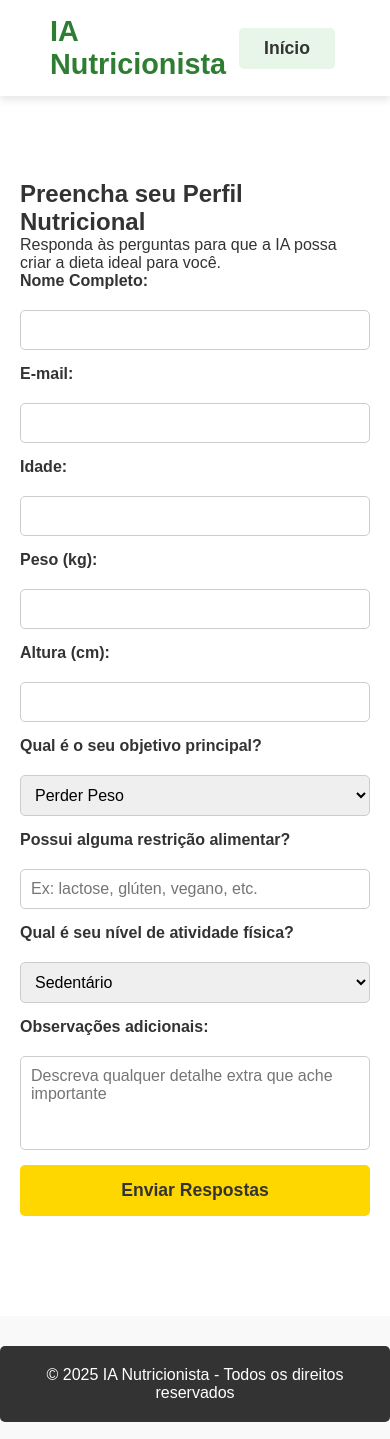
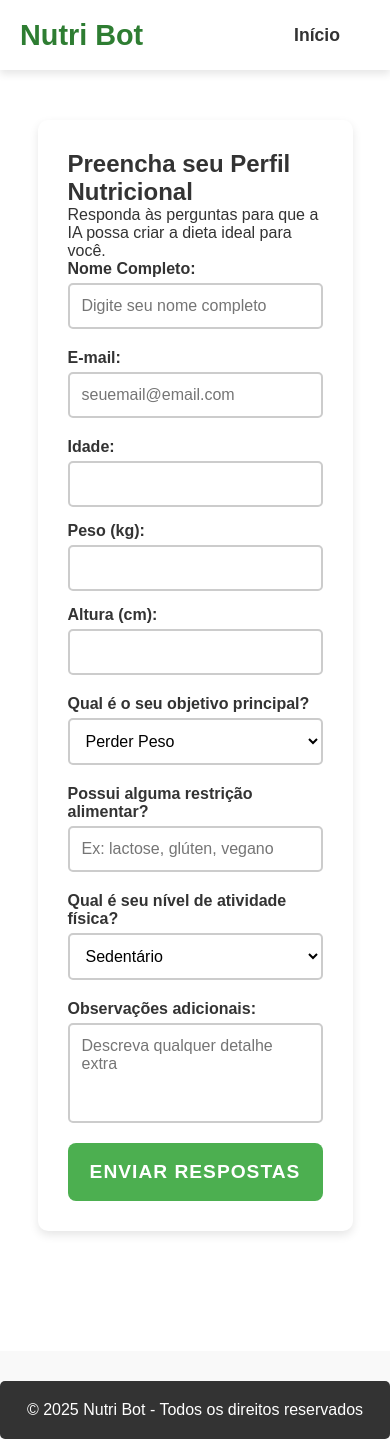
Before and after one commit to ErickSantos2002/NutriBot, a plain HTML site: page formulario.html in a window 390 px wide. Drawn offline with Linux system fonts and the light colour scheme.

Commit message:
Backup site

```diff
--- /dev/null
+++ b/css_form.css
@@ -0,0 +1,211 @@
+/* Configuração global */
+* {
+    margin: 0;
+    padding: 0;
+    box-sizing: border-box;
+    font-family: Arial, sans-serif;
+}
+
+body {
+    background-color: #f9f9f9;
+    color: #333;
+}
+
+/* Navbar fixa */
+.navbar {
+    position: fixed;
+    top: 0;
+    left: 0;
+    width: 100%;
+    background-color: white;
+    box-shadow: 0 4px 8px rgba(0, 0, 0, 0.1);
+    display: flex;
+    justify-content: space-between;
+    align-items: center;
+    padding: 15px 50px;
+    z-index: 1000;
+    height: 70px; /* Define uma altura fixa */
+}
+
+/* Ajusta os itens da navbar para ficarem bem centralizados */
+.navbar .container {
+    display: flex;
+    width: 100%;
+    max-width: 1200px;
+    margin: 0 auto;
+    align-items: center;
+    justify-content: space-between;
+}
+
+.navbar .logo {
+    font-size: 1.8em;
+    font-weight: bold;
+    color: #2E7D32;
+}
+
+/* Estilização do menu */
+.navbar nav ul {
+    list-style: none;
+    margin: 0;
+    padding: 0;
+    display: flex;
+    align-items: center;
+}
+
+/* Ajuste para o item de menu */
+.navbar nav ul li {
+    margin: 0 15px;
+}
+
+/* Ajuste no link */
+.navbar nav ul li a {
+    text-decoration: none;
+    color: #333;
+    font-size: 1.1em;
+    font-weight: bold;
+    transition: color 0.3s ease-in-out;
+    padding: 10px 15px;
+}
+
+/* Melhor espaçamento no hover */
+.navbar nav ul li a:hover {
+    color: #2E7D32;
+}
+
+/* Estilização da seção do formulário */
+.form-section {
+    background-color: white;
+    min-height: 100vh; /* Garante que o formulário ocupe a tela toda */
+    display: flex;
+    align-items: center;
+    justify-content: center;
+    flex-direction: column;
+    padding: 120px 20px; /* Aumentado para melhorar espaçamento */
+}
+
+/* Ajuste do container do formulário */
+.form-section .container {
+    max-width: 700px; /* Maior para ficar mais confortável */
+    width: 100%;
+    background: white;
+    padding: 30px;
+    border-radius: 10px;
+    box-shadow: 0px 4px 10px rgba(0, 0, 0, 0.1);
+}
+
+/* Estilização do formulário */
+form {
+    display: flex;
+    flex-direction: column;
+    gap: 20px;
+}
+
+/* Alinha os campos na mesma linha */
+.form-row {
+    display: flex;
+    gap: 15px;
+    justify-content: space-between;
+}
+
+/* Cada campo do formulário */
+.form-group {
+    display: flex;
+    flex-direction: column;
+    width: 100%;
+}
+
+/* Labels */
+label {
+    font-weight: bold;
+    margin-bottom: 5px;
+    display: block;
+}
+
+/* Campos do formulário */
+input, select, textarea {
+    width: 100%;
+    padding: 12px;
+    border: 2px solid #ccc;
+    border-radius: 5px;
+    font-size: 1em;
+    transition: 0.3s;
+    background-color: #fff;
+}
+
+/* Melhor espaçamento para os inputs pequenos */
+.form-row .form-group {
+    flex: 1;
+    min-width: 100px;
+}
+
+/* Efeito ao focar */
+input:focus, select:focus, textarea:focus {
+    border-color: #4CAF50;
+    outline: none;
+    box-shadow: 0px 0px 5px rgba(76, 175, 80, 0.5);
+}
+
+/* Ajusta espaçamento do campo de observações */
+textarea {
+    resize: none;
+}
+
+/* A borda verde só aparece se o usuário já interagiu com o campo */
+input:valid:focus {
+    border-color: #2E7D32;
+}
+
+input:invalid:focus {
+    border-color: #e63946;
+}
+
+/* Botão */
+.form-button {
+    background-color: #4CAF50;
+    color: white;
+    padding: 18px;
+    font-size: 1.2em;
+    font-weight: bold;
+    border: none;
+    border-radius: 8px;
+    cursor: pointer;
+    transition: all 0.3s;
+    text-transform: uppercase;
+    letter-spacing: 1px;
+}
+
+.form-button:hover {
+    background-color: #388E3C;
+    transform: scale(1.05);
+}
+
+/* Rodapé */
+.footer {
+    background: #333;
+    color: white;
+    padding: 20px;
+    text-align: center;
+    border-radius: 5px;
+    margin-top: 30px;
+}
+
+/* Responsividade */
+@media (max-width: 768px) {
+    .form-section .container {
+        max-width: 90%;
+    }
+
+    .form-row {
+        flex-direction: column;
+    }
+
+    .navbar {
+        padding: 15px 20px;
+    }
+}
+
+@media (max-width: 600px) {
+    .form-row {
+        flex-direction: column; /* Empilha os campos em telas pequenas */
+    }
+}
--- a/css.css
+++ b/css_landpage.css
@@ -1,4 +1,4 @@
-/* Reset básico */
+/* Configuração global */
 * {
     margin: 0;
     padding: 0;
@@ -47,10 +47,6 @@ body {
     gap: 30px;
 }
 
-.navbar nav ul li {
-    display: inline;
-}
-
 .navbar nav ul li a {
     text-decoration: none;
     color: #333;
@@ -82,15 +78,12 @@ body {
     transform: scale(1.05);
 }
 
-
 /* Seção Hero ocupando toda a tela */
 .hero {
     background: linear-gradient(90deg, #4CAF50, #2E7D32);
     color: white;
     text-align: center;
-    padding: 100px 20px;
-    margin-top: 80px;
-    height: 100vh; /* Faz a seção ocupar toda a altura da tela */
+    height: 100vh;
     display: flex;
     flex-direction: column;
     justify-content: center;
@@ -115,7 +108,6 @@ body {
     margin-bottom: 30px;
 }
 
-
 /* Botão Hero */
 .hero-button {
     background-color: #FFD700;
@@ -136,105 +128,101 @@ body {
 
 /* Seções */
 .section {
-    background: white;
-    padding: 60px 20px;
-    margin: 20px auto;
-    width: 80%;
-    max-width: 900px;
-    border-radius: 10px;
-    box-shadow: 0px 4px 8px rgba(0, 0, 0, 0.1);
+    background-color: #f9f9f9;
+    height: 100vh;
+    display: flex;
+    align-items: center;
+    justify-content: center;
+    flex-direction: column;
+    padding: 50px 20px;
 }
 
-h2 {
-    color: #2E7D32;
-    margin-bottom: 15px;
+/* Título da seção */
+.section-title {
+    color: #2a7c4f;
+    font-size: 28px;
+    font-weight: bold;
+    margin-bottom: 30px;
+}
+
+/* Texto das seções */
+.section-text {
+    font-size: 18px;
+    color: #555;
+    line-height: 1.6;
+    max-width: 800px;
+    margin: 0 auto;
     text-align: center;
 }
 
-ul {
-    list-style-type: none;
+/* Benefícios */
+.benefits-list {
+    list-style: none;
     padding: 0;
+    max-width: 600px;
+    margin: 0 auto;
 }
 
-li {
-    background: #E8F5E9;
-    padding: 10px;
-    margin: 5px;
-    border-radius: 5px;
-    text-align: center;
+/* Estilização dos itens da lista */
+.benefit-item {
+    font-size: 18px;
+    color: #333;
+    background: #fff;
+    padding: 12px 20px;
+    border-radius: 8px;
+    margin-bottom: 10px;
+    display: flex;
+    align-items: center;
+    justify-content: flex-start;
+    box-shadow: 0px 2px 5px rgba(0, 0, 0, 0.1);
+}
+
+/* Adiciona espaçamento entre o emoji e o texto */
+.benefit-item::before {
+    content: "✔️";
+    margin-right: 10px;
 }
 
 /* Depoimentos */
-blockquote {
+.testimonials {
+    display: flex;
+    flex-direction: column;
+    align-items: center;
+    gap: 20px;
+}
+
+/* Card do depoimento */
+.testimonial {
+    background: #fff;
+    padding: 20px;
+    border-radius: 8px;
+    max-width: 500px;
+    box-shadow: 0px 2px 5px rgba(0, 0, 0, 0.1);
+    text-align: center;
+    position: relative;
+}
+
+/* Texto do depoimento */
+.testimonial-text {
+    font-size: 18px;
+    color: #444;
     font-style: italic;
-    color: #555;
-    padding: 10px;
-    border-left: 5px solid #4CAF50;
-    margin: 10px auto;
-    max-width: 700px;
-    text-align: center;
+    margin-bottom: 10px;
+}
+
+/* Nome do autor */
+.testimonial-author {
+    font-size: 16px;
+    color: #666;
+    font-weight: bold;
 }
 
 /* Rodapé */
 .footer {
-    margin-top: 30px;
-    padding: 20px;
     background: #333;
     color: white;
+    padding: 20px;
     text-align: center;
     border-radius: 5px;
+    height: 150px;
 }
-
-/* Seção do formulário */
-.form-section {
-    background-color: white;
-    padding: 100px 20px;
-    margin-top: 80px;
-}
-
-.form-section .container {
-    max-width: 600px;
-    margin: auto;
-    text-align: left;
-}
-
-form {
-    display: flex;
-    flex-direction: column;
-    gap: 15px;
-}
-
-label {
-    font-weight: bold;
-    margin-bottom: 5px;
-    display: block;
-}
-
-input, select, textarea {
-    width: 100%;
-    padding: 10px;
-    border: 1px solid #ccc;
-    border-radius: 5px;
-    font-size: 1em;
-}
-
-textarea {
-    resize: none;
-}
-
-.form-button {
-    background-color: #FFD700;
-    color: #333;
-    padding: 15px;
-    border: none;
-    font-size: 1.1em;
-    font-weight: bold;
-    border-radius: 5px;
-    cursor: pointer;
-    transition: 0.3s;
-}
-
-.form-button:hover {
-    background-color: #FFC107;
-    transform: scale(1.05);
-}
--- a/formulario.html
+++ b/formulario.html
@@ -3,13 +3,13 @@
 <head>
     <meta charset="UTF-8">
     <meta name="viewport" content="width=device-width, initial-scale=1.0">
-    <title>Formulário - IA Nutricionista</title>
-    <link rel="stylesheet" href="css.css">
+    <title>Formulário - Nutri Bot</title>
+    <link rel="stylesheet" href="css_form.css">
 </head>
 <body>
     <header class="navbar">
         <div class="container">
-            <div class="logo">IA Nutricionista</div>
+            <div class="logo">Nutri Bot</div>
             <nav>
                 <ul>
                     <li><a href="index.html">Início</a></li>
@@ -23,22 +23,35 @@
             <h1>Preencha seu Perfil Nutricional</h1>
             <p>Responda às perguntas para que a IA possa criar a dieta ideal para você.</p>
 
-            <form action="#" method="POST">
+            <form id="nutriForm" action="#" method="POST">
+                <div class="form-group">
                     <label for="nome">Nome Completo:</label>
-                <input type="text" id="nome" name="nome" required>
+                    <input type="text" id="nome" name="nome" placeholder="Digite seu nome completo" required>
+                </div>
 
+                <div class="form-group">
                     <label for="email">E-mail:</label>
-                <input type="email" id="email" name="email" required>
+                    <input type="email" id="email" name="email" placeholder="seuemail@email.com" required>
+                </div>
 
+                <div class="form-row">
+                    <div class="form-group">
                         <label for="idade">Idade:</label>
-                <input type="number" id="idade" name="idade" required>
+                        <input type="number" id="idade" name="idade" min="12" max="100" required>
+                    </div>
 
+                    <div class="form-group">
                         <label for="peso">Peso (kg):</label>
-                <input type="number" id="peso" name="peso" step="0.1" required>
+                        <input type="number" id="peso" name="peso" step="0.1" min="30" max="300" required>
+                    </div>
 
+                    <div class="form-group">
                         <label for="altura">Altura (cm):</label>
-                <input type="number" id="altura" name="altura" required>
+                        <input type="number" id="altura" name="altura" min="100" max="230" required>
+                    </div>
+                </div>
 
+                <div class="form-group">
                     <label for="objetivo">Qual é o seu objetivo principal?</label>
                     <select id="objetivo" name="objetivo">
                         <option value="perder_peso">Perder Peso</option>
@@ -46,10 +59,14 @@
                         <option value="manter_peso">Manter Peso</option>
                         <option value="melhorar_saude">Melhorar Saúde Geral</option>
                     </select>
+                </div>
 
+                <div class="form-group">
                     <label for="restricao">Possui alguma restrição alimentar?</label>
-                <input type="text" id="restricao" name="restricao" placeholder="Ex: lactose, glúten, vegano, etc.">
+                    <input type="text" id="restricao" name="restricao" placeholder="Ex: lactose, glúten, vegano">
+                </div>
 
+                <div class="form-group">
                     <label for="atividade">Qual é seu nível de atividade física?</label>
                     <select id="atividade" name="atividade">
                         <option value="sedentario">Sedentário</option>
@@ -57,9 +74,12 @@
                         <option value="moderado">Moderado (3-4 vezes por semana)</option>
                         <option value="intenso">Intenso (5+ vezes por semana)</option>
                     </select>
+                </div>
 
+                <div class="form-group">
                     <label for="observacoes">Observações adicionais:</label>
-                <textarea id="observacoes" name="observacoes" rows="4" placeholder="Descreva qualquer detalhe extra que ache importante"></textarea>
+                    <textarea id="observacoes" name="observacoes" rows="4" placeholder="Descreva qualquer detalhe extra"></textarea>
+                </div>
 
                 <button type="submit" class="form-button">Enviar Respostas</button>
             </form>
@@ -68,7 +88,7 @@
 
     <footer class="footer">
         <div class="container">
-            <p>&copy; 2025 IA Nutricionista - Todos os direitos reservados</p>
+            <p>&copy; 2025 Nutri Bot - Todos os direitos reservados</p>
         </div>
     </footer>
 
--- a/js.js
+++ b/js.js
@@ -2,3 +2,20 @@
 function redirecionarParaFormulario() {
     window.location.href = "formulario.html";
 }
+
+// Validação do formulário e feedback ao usuário
+document.addEventListener("DOMContentLoaded", function () {
+    const form = document.getElementById("nutriForm");
+
+    form.addEventListener("submit", function (event) {
+        event.preventDefault(); // Evita envio padrão
+
+        // Verifica se todos os campos obrigatórios foram preenchidos
+        if (form.checkValidity()) {
+            alert("Formulário enviado com sucesso! Em breve entraremos em contato.");
+            form.reset(); // Reseta o formulário
+        } else {
+            alert("Por favor, preencha todos os campos corretamente.");
+        }
+    });
+});
```
Also changed, not shown: index.html (+34 -20 lines). Lines whose indentation alone changed are shown as unchanged.
